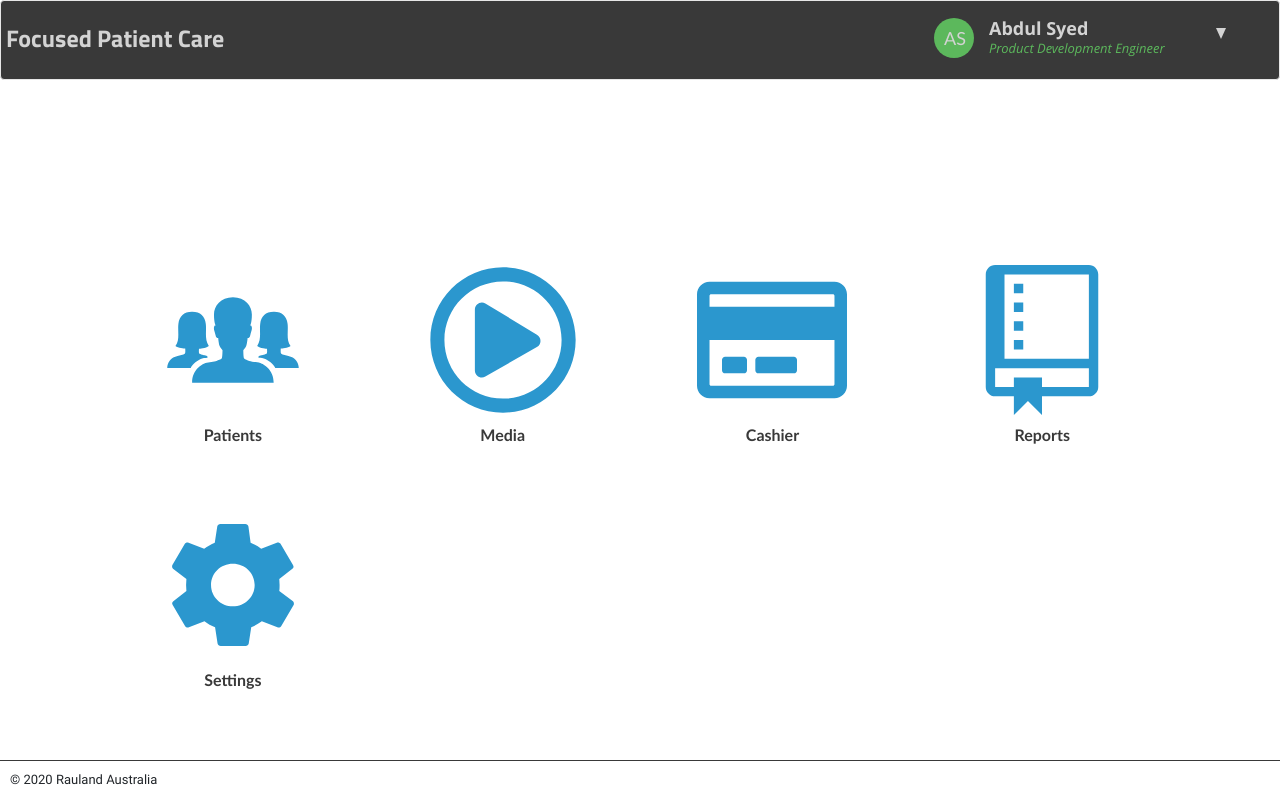
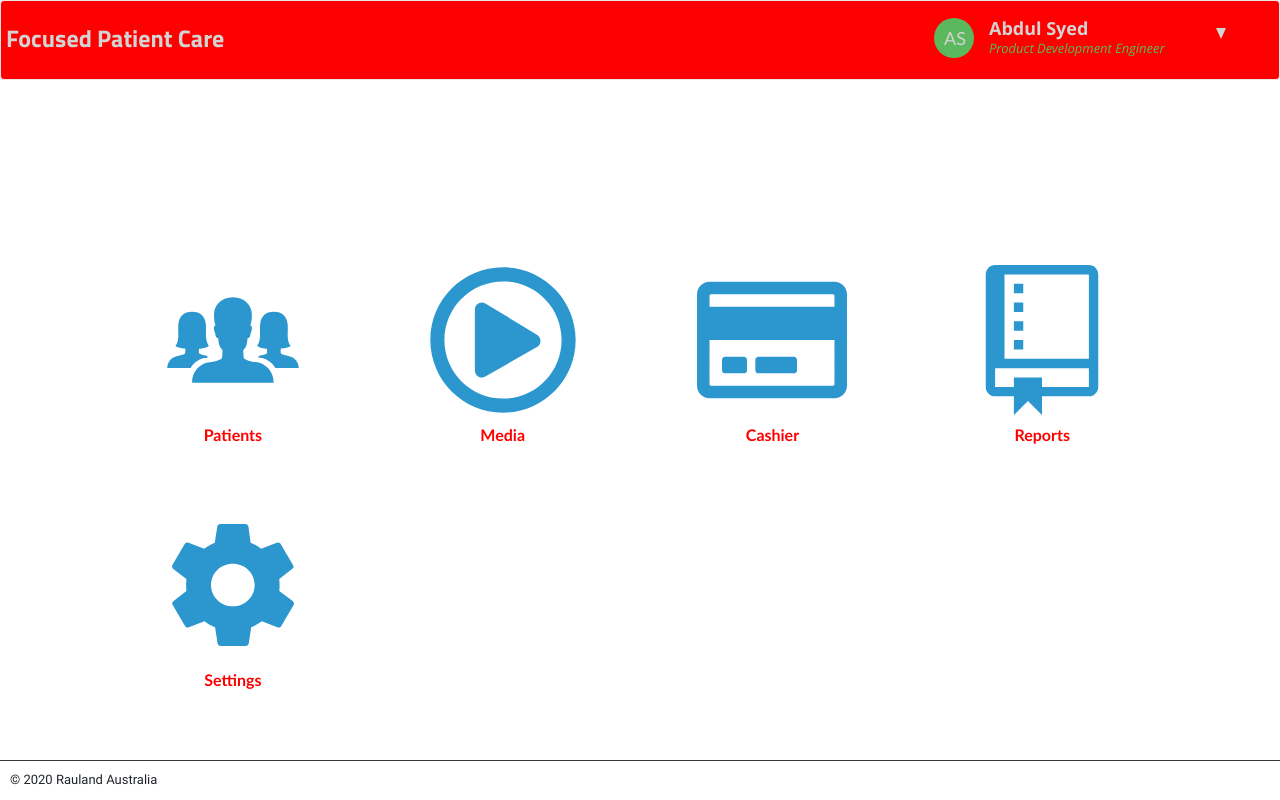
Before and after one commit to SyedQuaderi/ManagementApp, a React app: page / in a window 1280 px wide. Built offline with nearby package versions, Linux system fonts and the light colour scheme.

Commit message:
version 1.2 theme colour changes in Variable.scss

```diff
--- a/src/Common/Resource/Styles/Variables.scss
+++ b/src/Common/Resource/Styles/Variables.scss
@@ -44,7 +44,7 @@ $ra-theme-colors: (
         'footer-bg': $ra-brand-white-font,
         'breadcrumb': $ra-brand-breadcrumb-color
     ), 'custom': (
-        'base': #393939,
+        'base': red,
         'font': $ra-footer-border-color,
         'button': $ra-brand-primary,
         'border': #393939,
```
